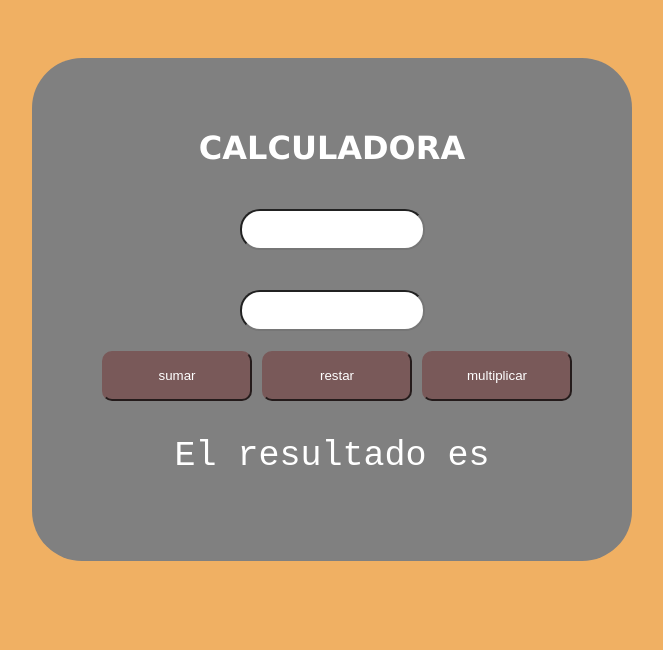
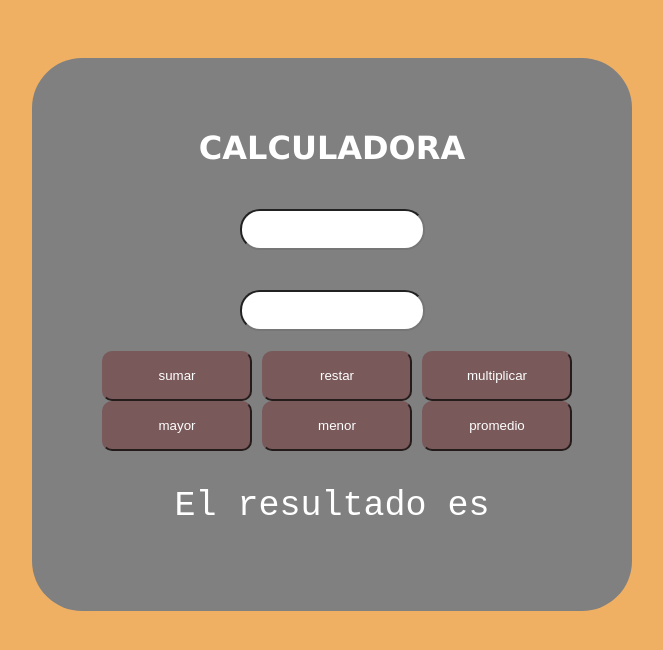
Before and after one commit to nandostiwar/20242-ArquitecturaComputadores, a React (Vite) app in the folder calculadora-proyecto/front-end-calculadora/: page / in a window 1280 px wide. Shown: the top 650 px of the page, without its empty margins (308-971 px from the left). Built offline with nearby package versions, Linux system fonts and the light colour scheme.

Commit message:
agrege lpromedio y mayor y menor

```diff
--- a/calculadora-proyecto/front-end-calculadora/src/components/Calculadora.jsx
+++ b/calculadora-proyecto/front-end-calculadora/src/components/Calculadora.jsx
@@ -32,6 +32,9 @@ function Calculadora(){
                 <input type="submit" className="btnEnviar" value="sumar" onClick={handleSubmit}/>
                 <input type="submit" className="btnEnviar" value="restar" onClick={handleSubmit}/>
                 <input type="submit" className="btnEnviar" value="multiplicar" onClick={handleSubmit}/>
+                <input type="submit" className="btnEnviar" value="mayor" onClick={handleSubmit}/>
+                <input type="submit" className="btnEnviar" value="menor" onClick={handleSubmit}/>
+                <input type="submit" className="btnEnviar" value="promedio" onClick={handleSubmit}/>
             </form>
             <Resultado resultado={"El resultado es "+ resultado}/>
         </div>
```
